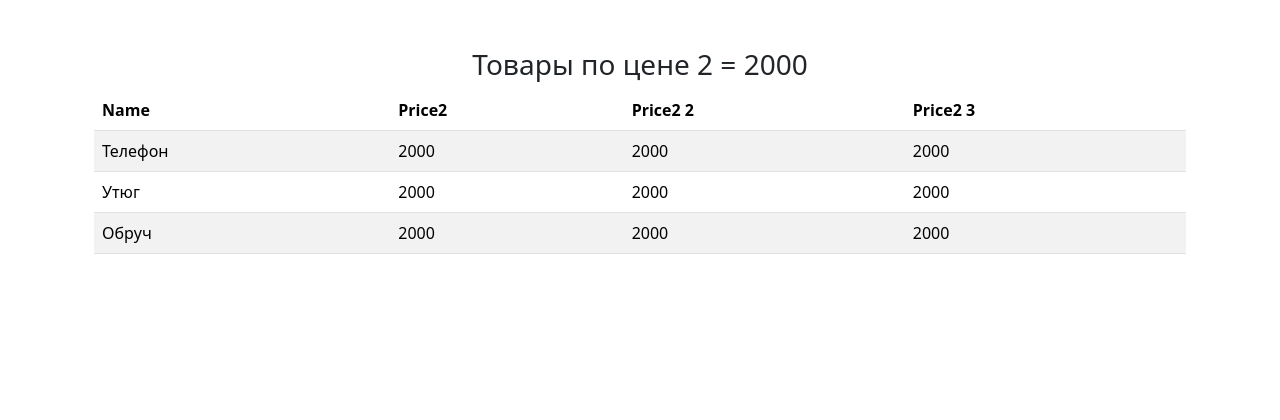
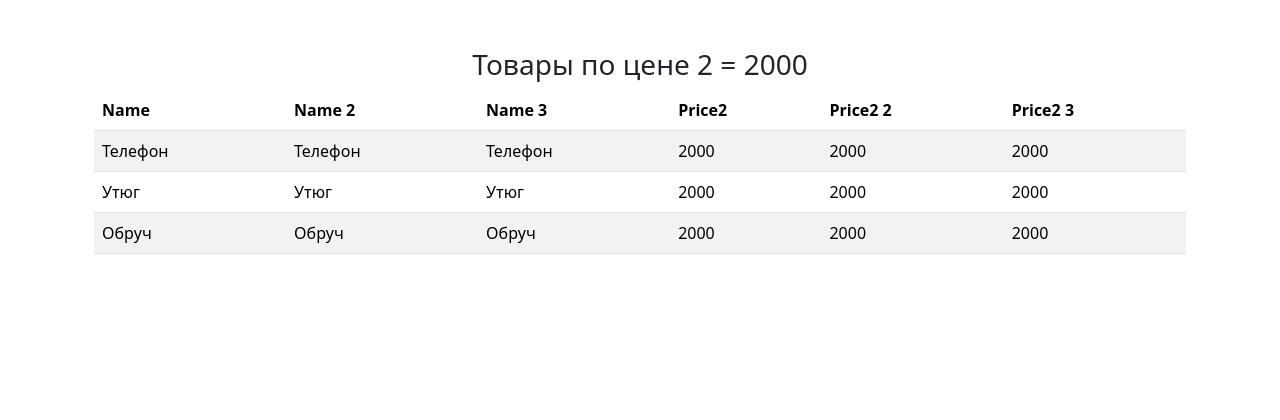
Before and after one commit to kadesory92/elcomtest, a PHP site: page /file2.php in a window 1280 px wide. Shown: the part 56-476 px from the top of the page. Run offline with PHP 8.4, Linux system fonts and the light colour scheme; data comes from the database, SQL or seed files in the repository.

Commit message:
Commit C

```diff
--- a/file2.php
+++ b/file2.php
@@ -13,12 +13,28 @@ if ($conn->connect_error) {
     die("Connection failed: " . $conn->connect_error);
 }
 
-// SQL-запрос для извлечения данных
-$sql = "SELECT T1.Name AS Name, T2.Price2, T2.Price2 AS 'Price2 2', T2.Price2 AS 'Price2 3'
-        FROM Table1 T1
-        JOIN Table2 T2 ON T1.Product_ID = T2.Product_ID
-        WHERE T2.Price2 = 2000";
+// Ваш SQL-запрос
+$sql = "SELECT
+t1.Name AS Name,
+t2.Price2 AS Price2,
+t2.Price2_2 AS Price2_2,
+t2.Price2_3 AS Price2_3
+FROM
+Table1 t1
+JOIN
+(
+    SELECT
+        Product_ID,
+        Price2,
+        Price2 AS Price2_2,
+        Price2 AS Price2_3
+    FROM
+        Table2
+) t2 ON t1.Product_ID = t2.Product_ID
+WHERE
+t2.Price2 = 2000";
 
+// Выполнение запроса
 $result = $conn->query($sql);
 
 ?>
@@ -31,6 +47,8 @@ $result = $conn->query($sql);
             <thead>
                 <tr>
                     <th>Name</th>
+                    <th>Name 2</th>
+                    <th>Name 3</th>
                     <th>Price2</th>
                     <th>Price2 2</th>
                     <th>Price2 3</th>
@@ -40,13 +58,15 @@ $result = $conn->query($sql);
                 <?php
                     // Вывод данных из базы данных
                 if ($result->num_rows > 0) {
-                    while($row = $result->fetch_assoc()) {
-                    echo "<tr>
-                            <td>{$row['Name']}</td>
-                            <td>{$row['Price2']}</td>
-                            <td>{$row['Price2 2']}</td>
-                            <td>{$row['Price2 3']}</td>
-                        </tr>";
+                    while ($row = $result->fetch_assoc()) {
+                        echo "<tr>";
+                        echo "<td>" . $row['Name'] . "</td>";
+                        echo "<td>" . $row['Name'] . "</td>";
+                        echo "<td>" . $row['Name'] . "</td>";
+                        echo "<td>" . $row['Price2'] . "</td>";
+                        echo "<td>" . $row['Price2_2'] . "</td>";
+                        echo "<td>" . $row['Price2_3'] . "</td>";
+                        echo "</tr>";
                     }
                 } else {
                     echo "<tr><td colspan='4'>Результатов не найдено</td></tr>";
```
